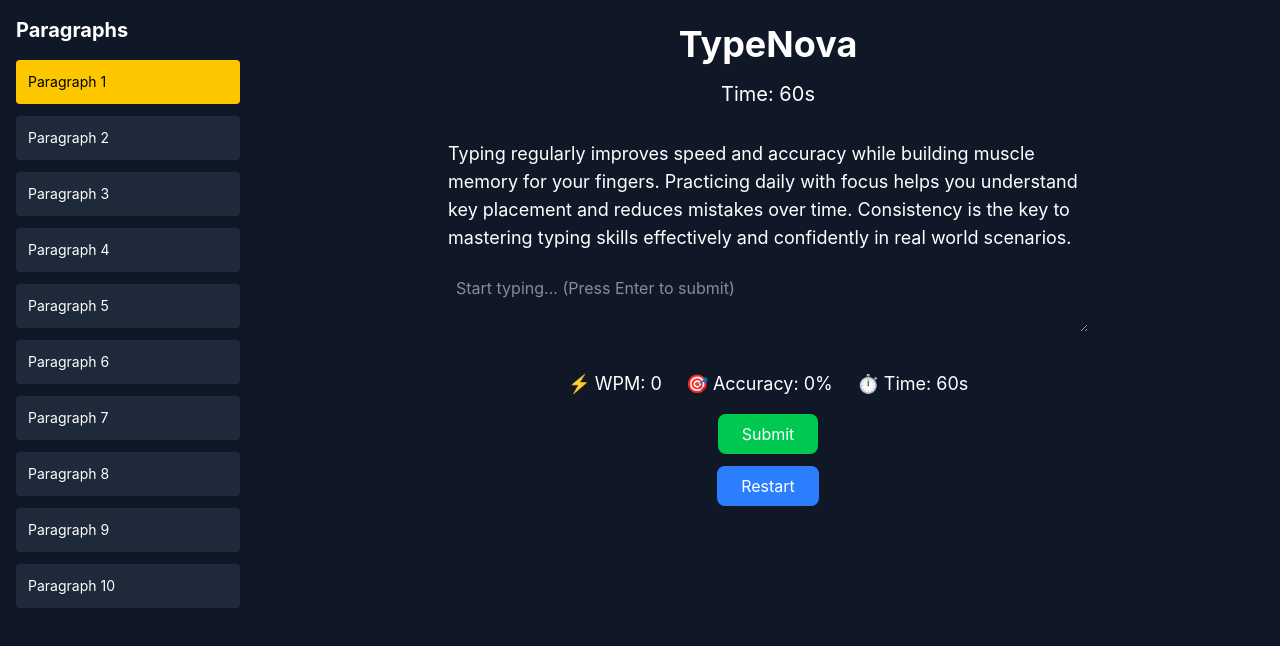
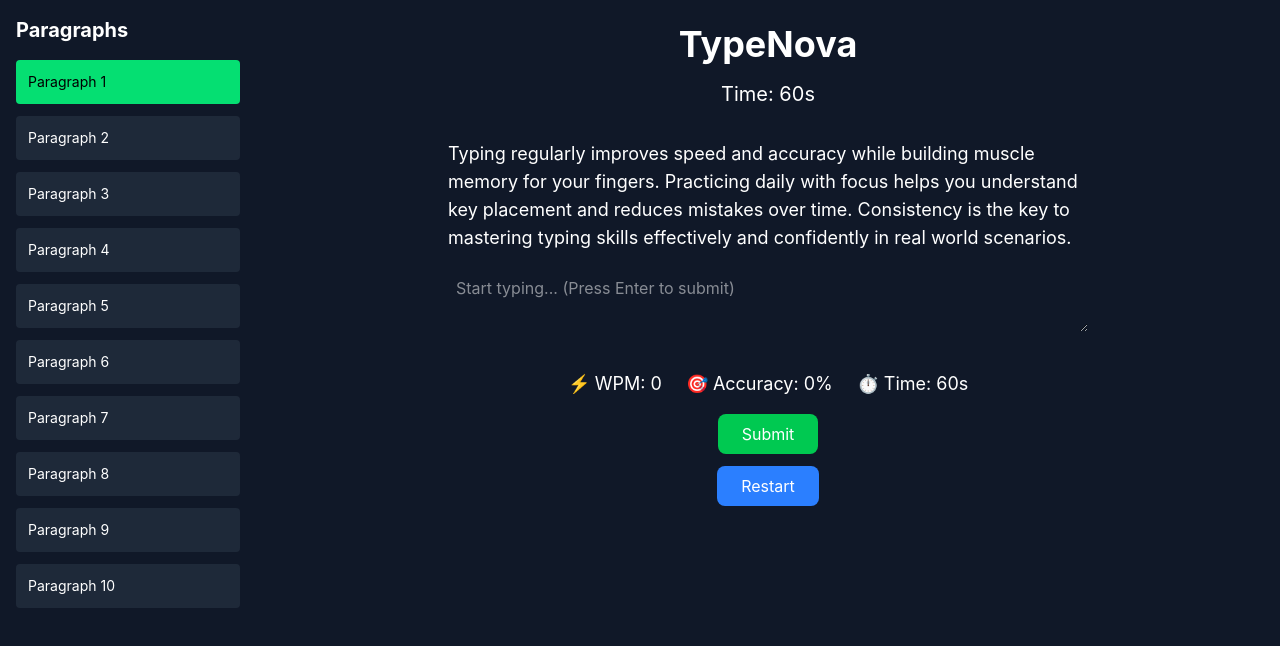
Before and after one commit to Soumyodipto68/TypeNova, a React (Vite) app: page / in a window 1280 px wide. Shown: the top 646 px of the page. Built offline with nearby package versions, Linux system fonts and the light colour scheme.

Commit message:
some random changes

```diff
--- a/src/components/Result.jsx
+++ b/src/components/Result.jsx
@@ -1,7 +1,7 @@
 const Result = ({ wpm, accuracy }) => {
   return (
     <div className="mt-4">
-      <h2>WPM: {wpm}</h2>
+      <h2>WPM: {wpm} </h2>
       <h2>Accuracy: {accuracy}%</h2>
     </div>
   );
--- a/src/components/Sidebar.jsx
+++ b/src/components/Sidebar.jsx
@@ -11,7 +11,7 @@ const Sidebar = ({ selectedIndex, setSelectedIndex }) => {
           onClick={() => setSelectedIndex(index)}
           className={`p-3 mb-3 rounded cursor-pointer transition ${
             selectedIndex === index
-              ? "bg-yellow-400 text-black"
+              ? "bg-green-400 text-black"
               : "bg-gray-800 hover:bg-gray-700"
           }`}
         >
```
